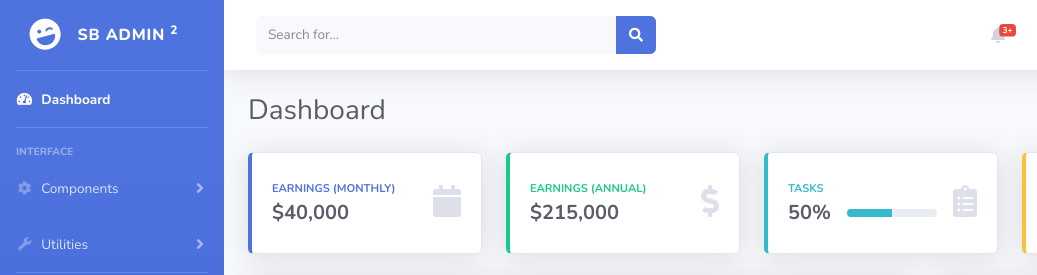
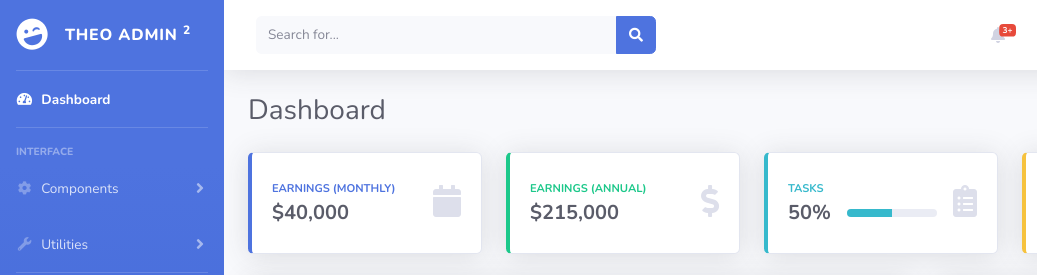
Before and after one commit to bigtheophilus/desktop_App, a website with bundled scripts: page index.html in a window 1280 px wide. Shown: the top 275 px of the page, 0-1037 px from the left. Built offline with nearby package versions, Linux system fonts and the light colour scheme.

Commit message:
Update index.html

```diff
--- a/index.html
+++ b/index.html
@@ -35,7 +35,7 @@
                 <div class="sidebar-brand-icon rotate-n-15">
                     <i class="fas fa-laugh-wink"></i>
                 </div>
-                <div class="sidebar-brand-text mx-3">SB Admin <sup>2</sup></div>
+                <div class="sidebar-brand-text mx-3">theo Admin <sup>2</sup></div>
             </a>
 
             <!-- Divider -->
```
